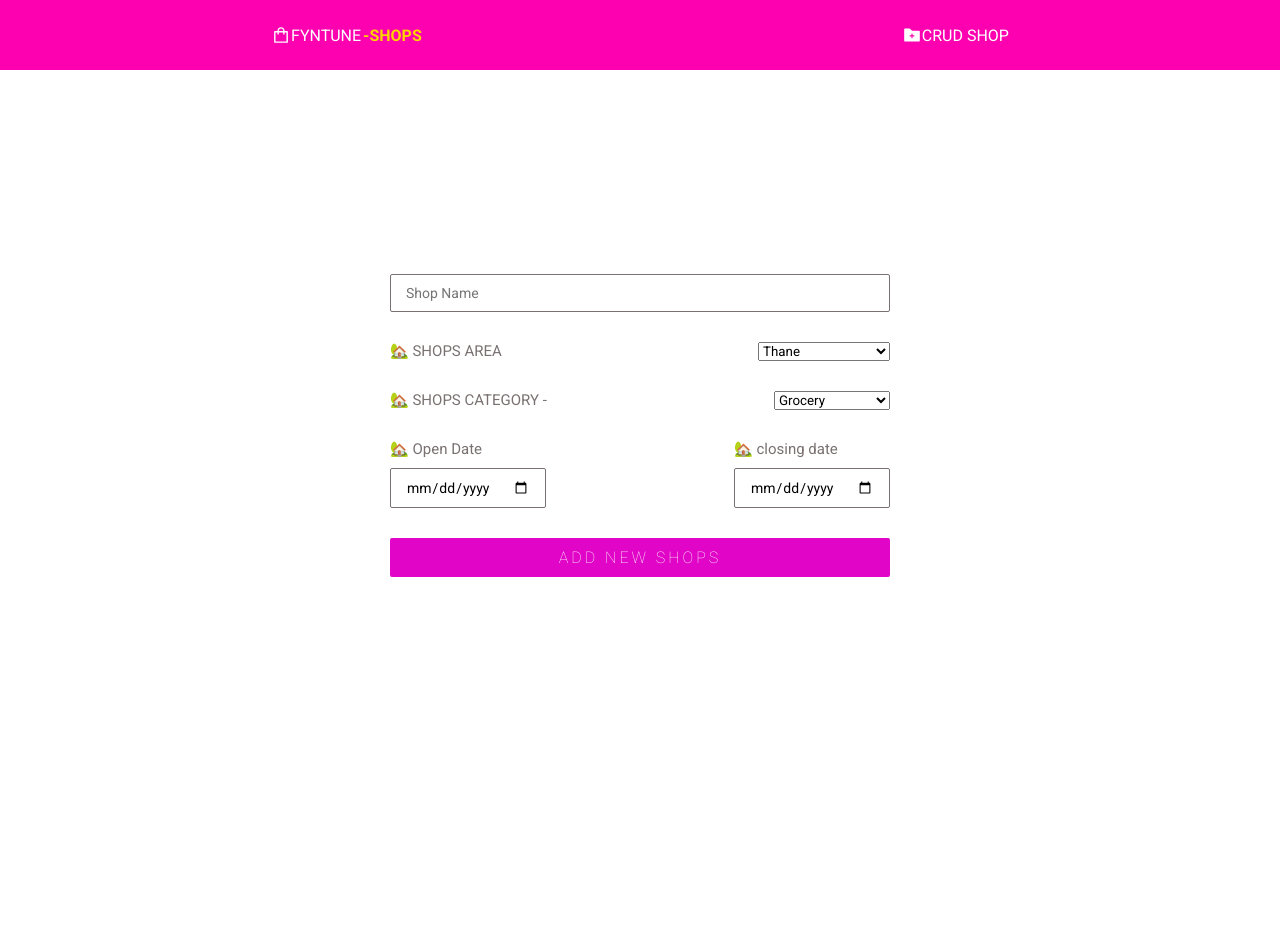
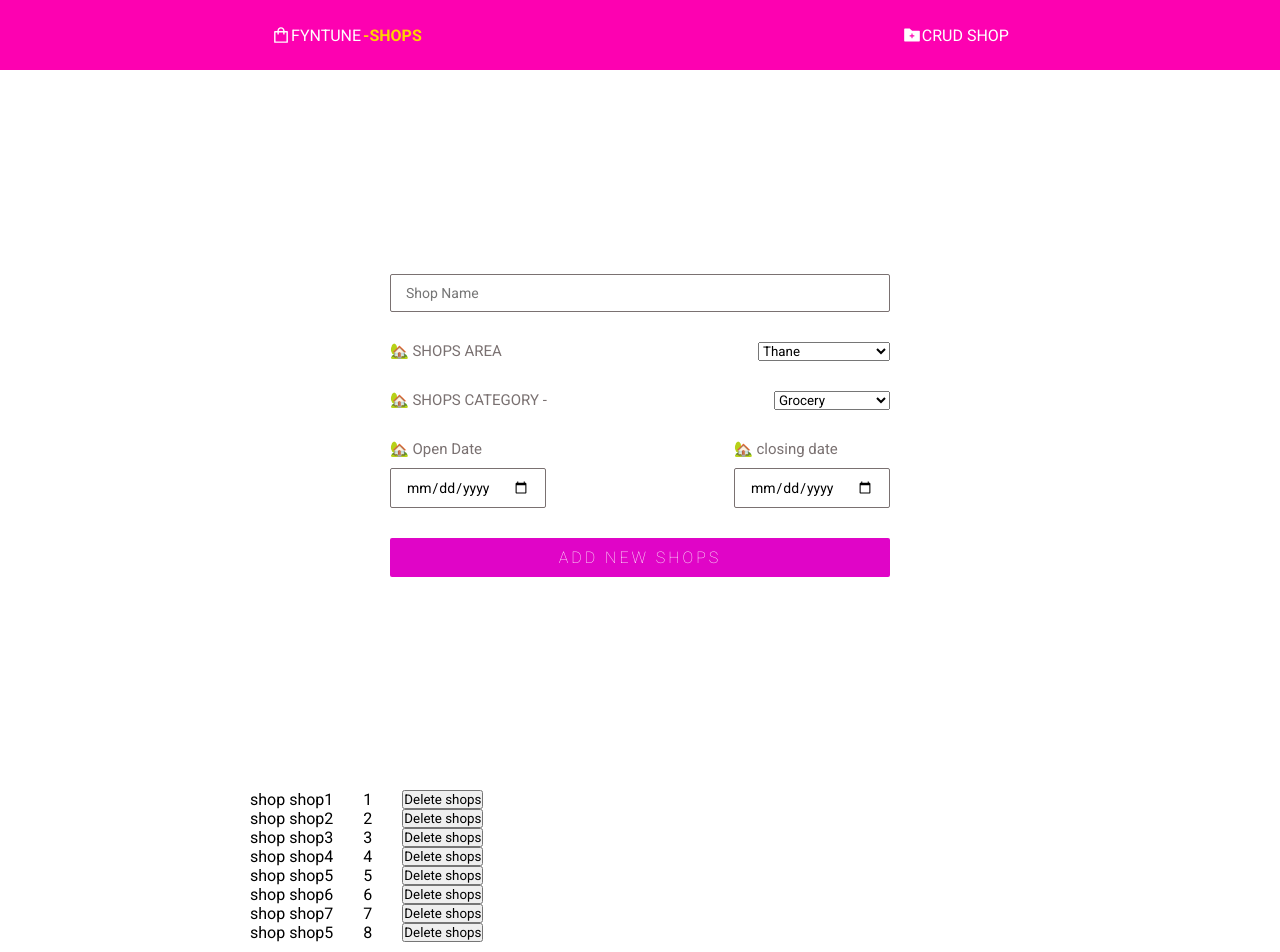
Before and after one commit to Imran-2022/FYNTUNE-SHOPS, a React (Create React App) app: page /add-shops in a window 1280 px wide. Shown: the top 952 px of the page. Before the commit the page ends 800 px from the top, so only its background shows below. Built offline with nearby package versions, Linux system fonts and the light colour scheme.

Commit message:
delete from store

```diff
--- a/src/components/addShops/AddShops.js
+++ b/src/components/addShops/AddShops.js
@@ -1,7 +1,7 @@
 import React from 'react';
 import { useForm } from "react-hook-form";
 import { useDispatch, useSelector } from 'react-redux';
-import { shops } from '../../redux/actions';
+import { shops,shopsD } from '../../redux/actions';
 import "./AddShops.css"
 const AddShops = () => {
     const storeLength = useSelector((state) => {
@@ -15,6 +15,7 @@ const AddShops = () => {
         alert("successfully submitted")
         reset()
     };
+
 
     return (
         <>
@@ -66,6 +67,20 @@ const AddShops = () => {
 
                 <input className="my-3" type="submit" value="ADD NEW SHOPS" />
             </form>
+
+
+            <div style={{ marginLeft: "250px",marginBottom:"100px"}}>
+                {
+                    storeLength.map((dt,idx)=>{
+                        const { shop_name, shop_id } = dt
+                        return(<div key={idx} style={{display:"flex",gap:"30px"}}>
+                            <p>{shop_name}</p>
+                            <p>{shop_id}</p>
+                            <button onClick={()=>dispatch(shopsD(shop_id))}>Delete shops </button>
+                        </div>)
+                    })
+                }
+            </div>
         </>
     );
 };
--- a/src/redux/actions/index.js
+++ b/src/redux/actions/index.js
@@ -24,3 +24,12 @@ export const shops=(shops) =>{
         }
     )
 }
+export const shopsD=(idd) =>{
+    return (
+        {
+            type:"shopsD",
+            payload:idd
+
+        }
+    )
+}
--- a/src/redux/reducers/store.js
+++ b/src/redux/reducers/store.js
@@ -72,10 +72,12 @@ const store = (state = initialState, action) => {
                 ...state,
                 action.payload
             ];
+        case 'shopsD':
+            return state.filter(dt=>dt.shop_id !==action.payload);
         default:
             return state;
     }
 
 }
-
+// state.filter(bug=>bug.id !==action.payload.id
 export default store;
```
